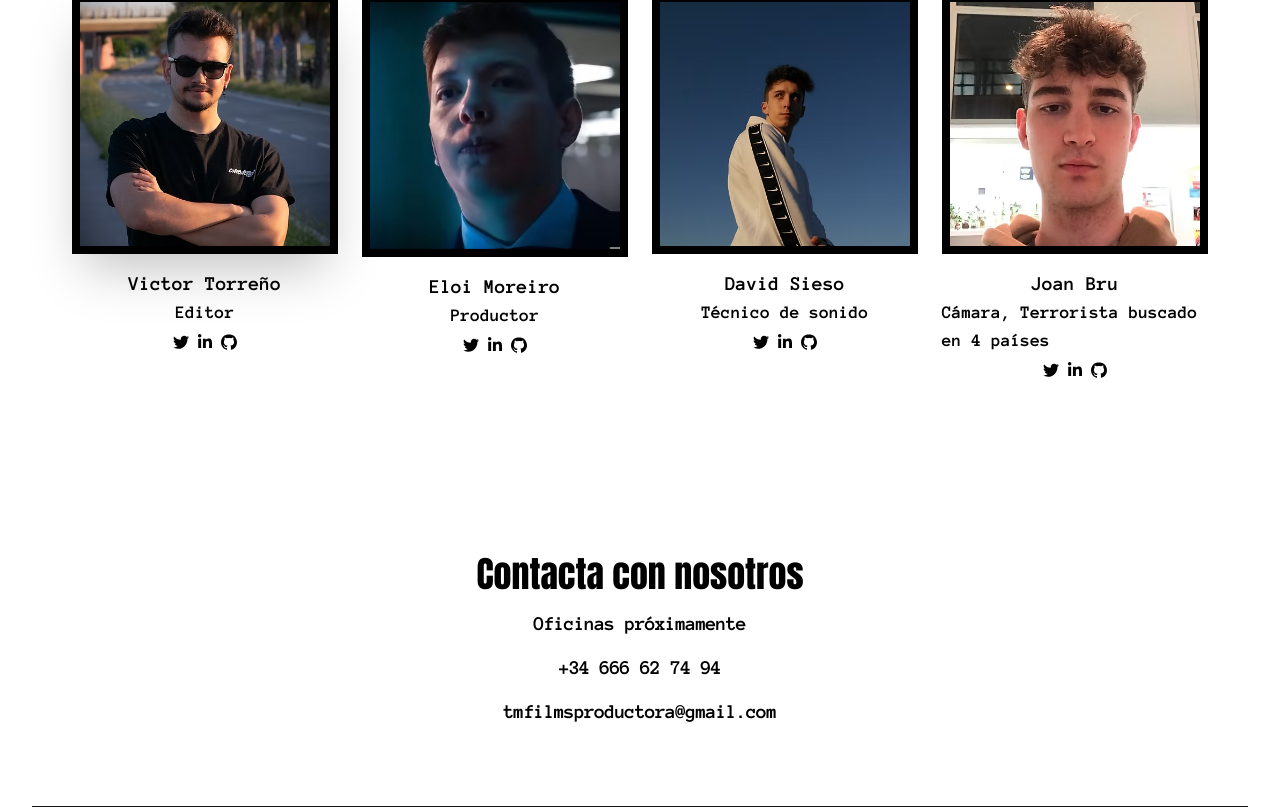
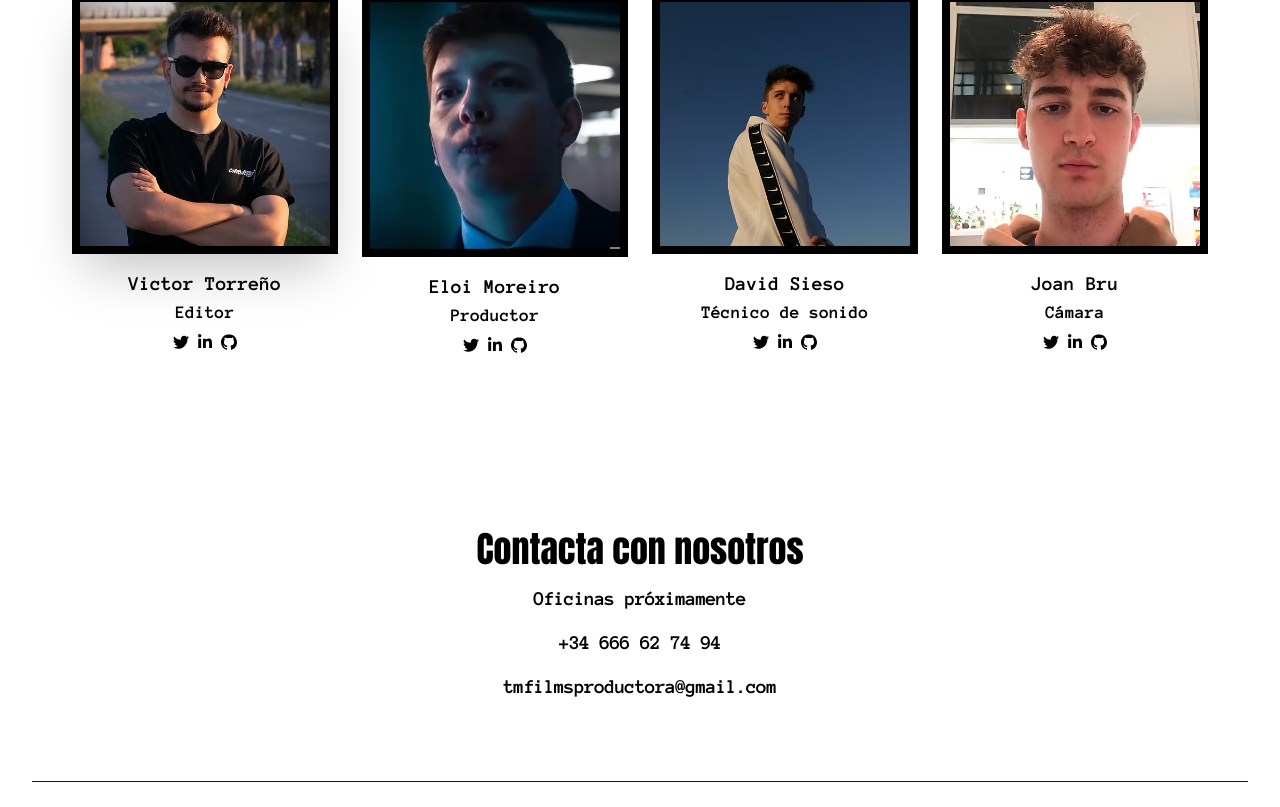
Before and after one commit to brujoan/tmfilms, a React (Vite) app: page / in a window 1280 px wide. Shown: the part 1938-2745 px from the top of the page. After the commit the page ends 2720 px from the top, so only its background shows below. Built offline with nearby package versions, Linux system fonts and the light colour scheme.

Commit message:
Corrección de errores de tipografía.

```diff
--- a/src/components/Equipo.jsx
+++ b/src/components/Equipo.jsx
@@ -126,7 +126,7 @@
             />
 				<div className="flex flex-col items-center">
 					<h4 className="text-xl font-anonymous font-bold">Joan Bru</h4>
-					<p className="text-lg dark:text-gray-600 font-anonymous font-bold">Cámara, Terrorista buscado en 4 países</p>
+					<p className="text-lg dark:text-gray-600 font-anonymous font-bold">Cámara</p>
 					<div className="flex mt-2 space-x-2">
 						<a rel="noopener noreferrer" href="#" title="Twitter" className="dark:text-gray-600">
 							<svg xmlns="http://www.w3.org/2000/svg" viewBox="0 0 50 50" fill="currentColor" className="w-4 h-4">
```
